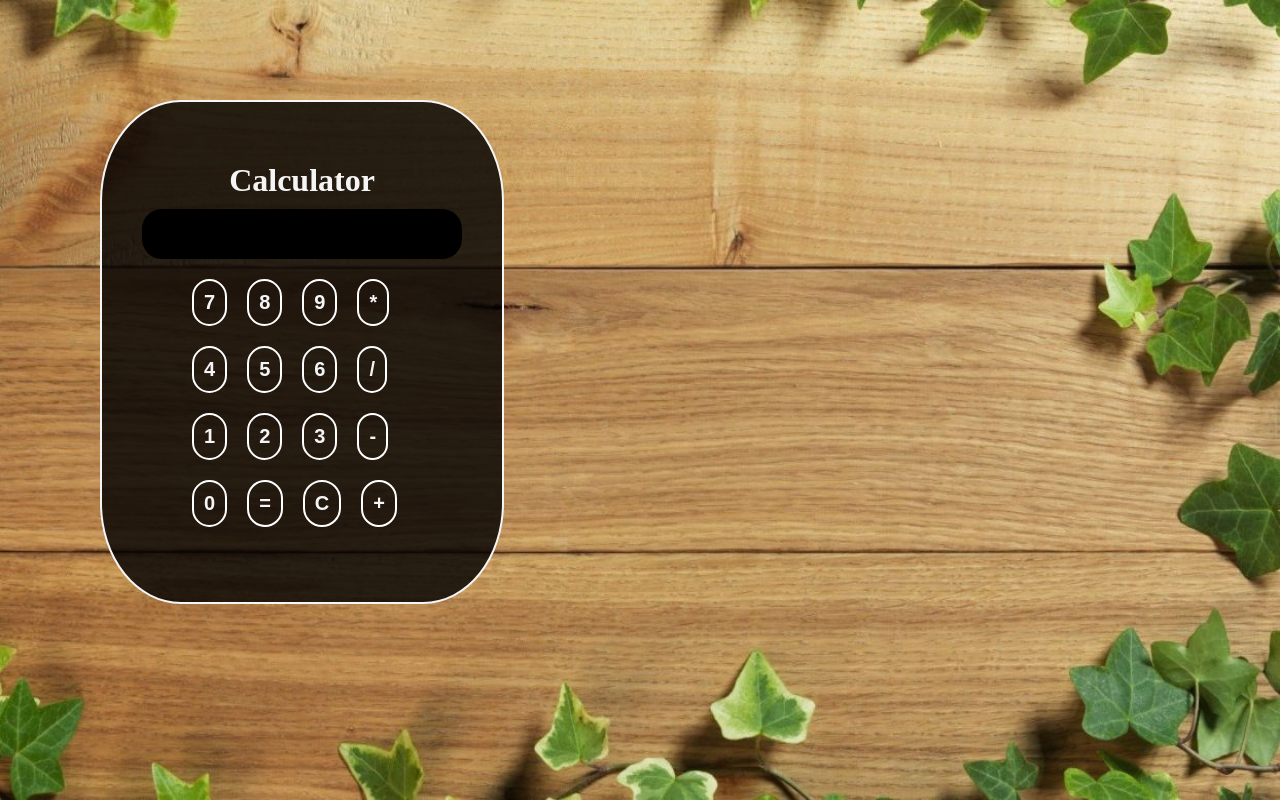
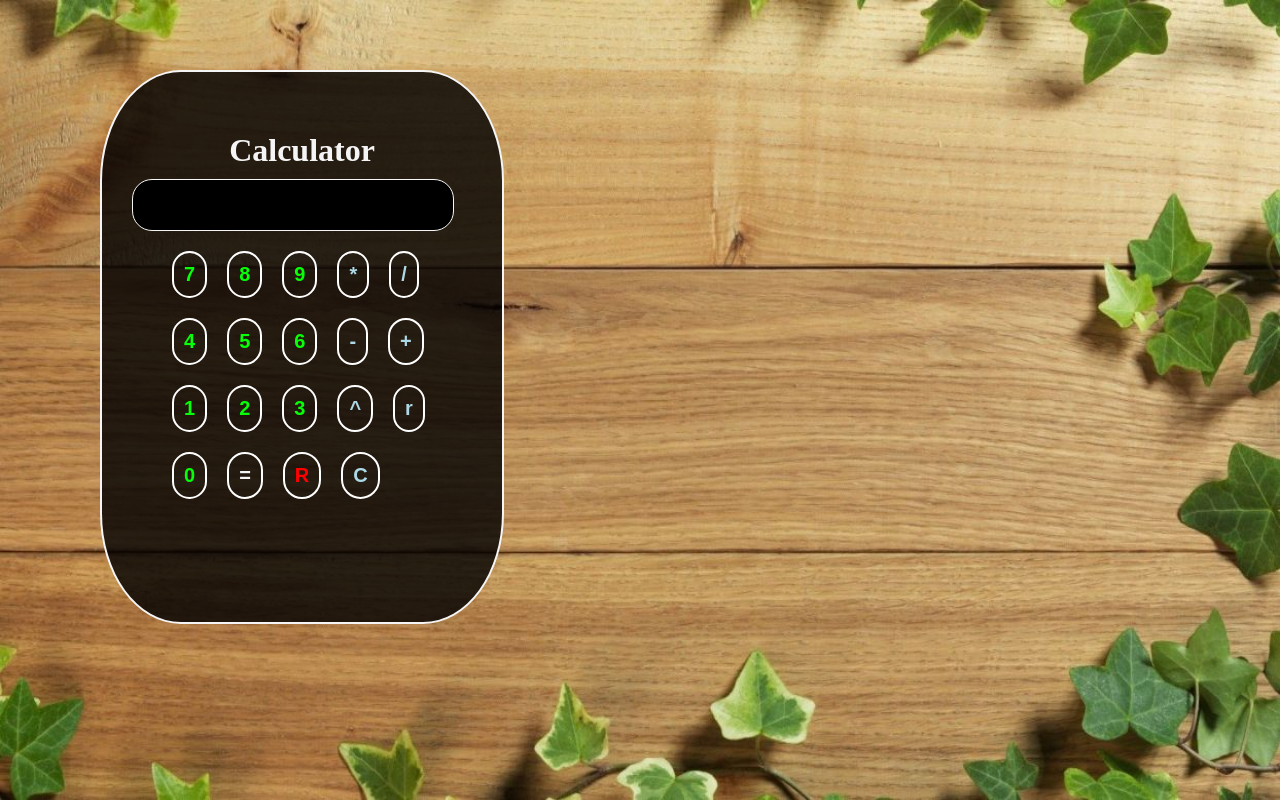
Before and after one commit to Siman29/Calculator, a PHP site: page / in a window 1280 px wide. Run offline with PHP 8.4, Linux system fonts and the light colour scheme.

Commit message:
Add files via upload

```diff
--- a/calculator.css
+++ b/calculator.css
@@ -22,11 +22,11 @@ h1 {
     justify-items: center;
     display: block;
     text-align: center;
-    margin: 100px;
+    margin: 70px;
     margin-left: 100px;
     padding: 50px;
     width: 300px;
-    height: 400px;
+    height: 450px;
     border-radius: 20%;
     position: absolute;
     background-color: rgba(2, 0, 0, 0.813);
@@ -46,6 +46,7 @@ h1 {
     background-color: black;
     position: relative;
     border-radius: 20px;
+    border: 1px solid whitesmoke;
 }
 
 .display:hover {
@@ -68,15 +69,16 @@ input {
     display: flex;
     flex-wrap: wrap;
     padding: 10px;
-    margin-left: 30px;
-    width: 250px;
+    margin-left: 20px;
+    width: 300px;
     text-align: center;
 }
 
 .button1,
 .sign,
 .solution,
-.reset {
+.reset,
+.delete {
     margin: 10px;
     padding: 10px;
     border: 2px solid white;
@@ -89,7 +91,8 @@ input {
 .button1:hover,
 .sign:hover,
 .solution:hover,
-.reset:hover {
+.reset:hover,
+.delete:hover {
     transition: 1.4s ease-out;
     transform: scale(1.02, 1.05);
     cursor: pointer;
--- a/index.html
+++ b/index.html
@@ -14,22 +14,29 @@
                 <input type="text" id="prob" value="" onkeydown="return false" required>
             </div>
             <div class="buttons">
-                <input type="button" class="button1" id="7" value="7">
-                <input type="button" class="button1" id="8" value="8">
-                <input type="button" class="button1" id="9" value="9">
-                <input type="button" class="sign" id="10" value="*">
-                <input type="button" class="button1" id="4" value="4">
-                <input type="button" class="button1" id="5" value="5">
-                <input type="button" class="button1" id="6" value="6">
-                <input type="button" class="sign" id="11" value="/">
-                <input type="button" class="button1" id="1" value="1">
-                <input type="button" class="button1" id="2" value="2">
-                <input type="button" class="button1" id="3" value="3">
-                <input type="button" class="sign" id="12" value="-">
-                <input type="button" class="button1" id="0" value="0">
+                <input type="button" class="button1" id="7" value="7" style="color: rgb(7, 255, 7);">
+                <input type="button" class="button1" id="8" value="8" style="color: rgb(7, 255, 7);">
+                <input type="button" class="button1" id="9" value="9" style="color: rgb(7, 255, 7);">
+                <input type="button" class="sign" id="11" value="*" style="color: lightblue;">
+                <input type="button" class="sign" id="12" value="/" style="color: lightblue;">
+
+                <input type="button" class="button1" id="4" value="4" style="color: rgb(7, 255, 7);">
+                <input type="button" class="button1" id="5" value="5" style="color: rgb(7, 255, 7);">
+                <input type="button" class="button1" id="6" value="6" style="color: rgb(7, 255, 7);">
+                <input type="button" class="sign" id="13" value="-" style="color: lightblue;">
+                <input type="button" class="sign" id="14" value="+" style="color: lightblue;">
+
+                <input type="button" class="button1" id="1" value="1" style="color: rgb(7, 255, 7);">
+                <input type="button" class="button1" id="2" value="2" style="color: rgb(7, 255, 7);">
+                <input type="button" class="button1" id="3" value="3" style="color: rgb(7, 255, 7);">
+                <input type="button" class="sign" id="15" value="^" style="color: lightblue;">
+                <input type="button" class="sign" id="16" value="r" style="color: lightblue;">
+
+                <input type="button" class="button1" id="0" value="0" style="color: rgb(7, 255, 7);">
                 <input type="button" class="solution" id="=" value="=">
-                <input type="reset" class="reset" id="c" value="C">
-                <input type="button" class="sign" id="13" value="+">
+                <input type="reset" class="reset" id="r" value="R" style="color: red;">
+                <input type="button" class="delete" id="10" value="C" style="color: lightblue;">
+
             </div>
         </form>
     </div>
```
Also changed, not shown: calculator.js (+57 -10 lines), index.php (line endings or trailing spaces).
